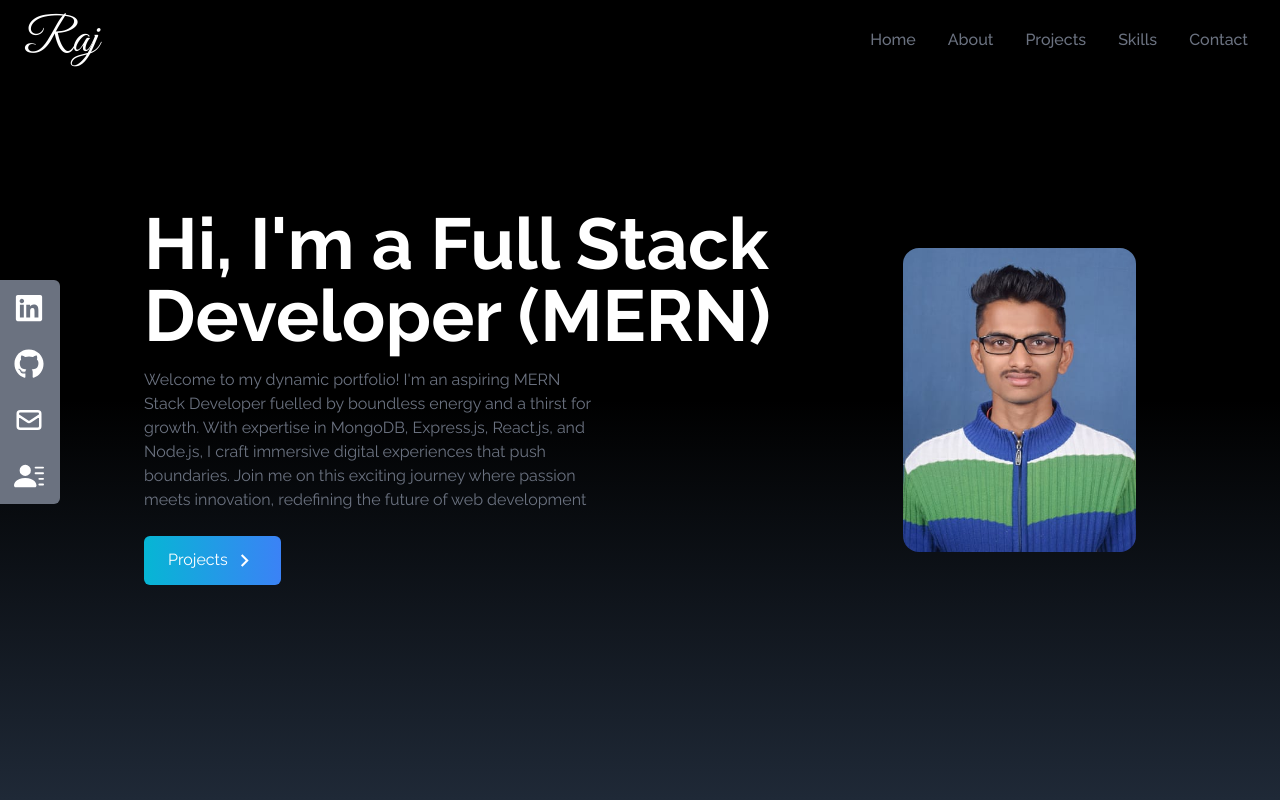
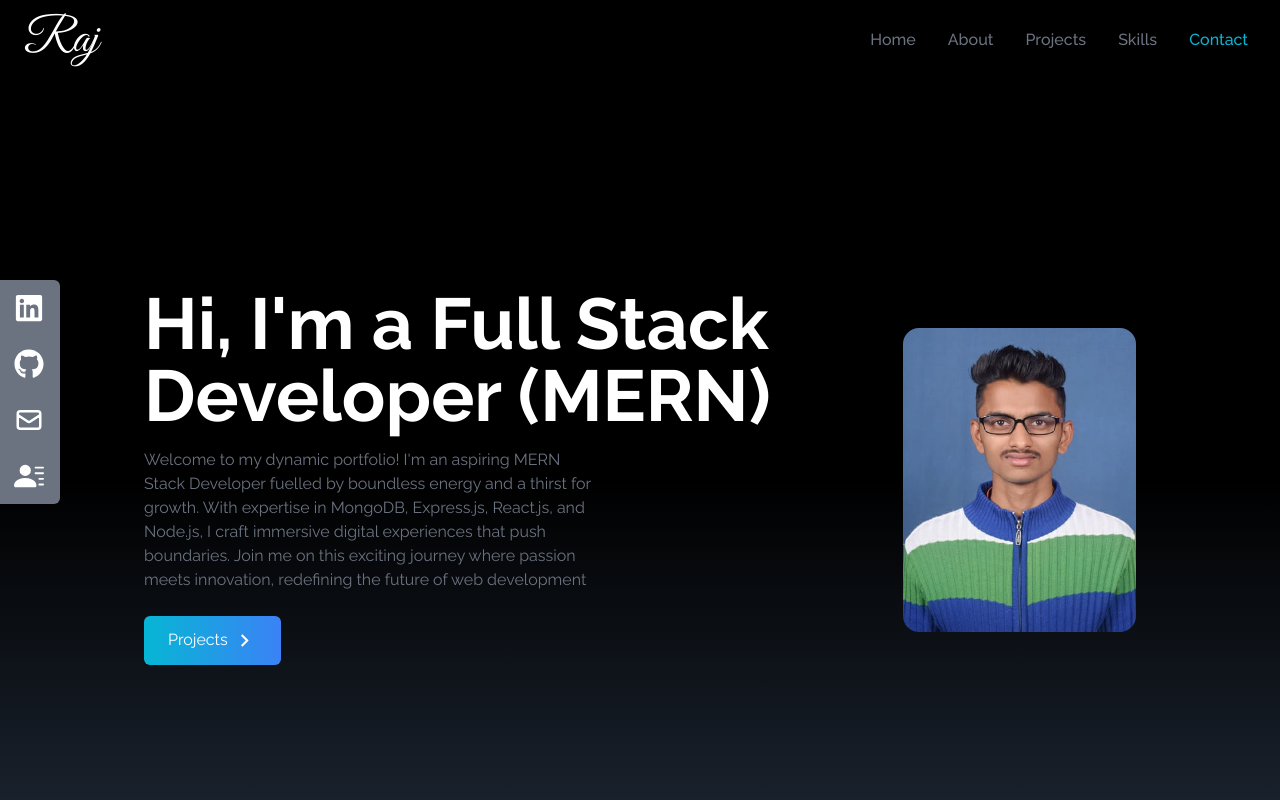
Before and after one commit to rajjadhav20/my-portfolio-1, a React (Vite) app: page / in a window 1280 px wide. Shown: the top 800 px of the page. Built offline with nearby package versions, Linux system fonts and the light colour scheme.

Commit message:
Update Navbar.jsx

```diff
--- a/src/components/Navbar.jsx
+++ b/src/components/Navbar.jsx
@@ -1,9 +1,13 @@
 import React, { useState } from "react";
 import { FaBars, FaTimes } from "react-icons/fa";
-import { Link } from "react-scroll";
+import {
+  Link,
+  animateScroll as scroll,
+} from "react-scroll";
 
 const NavBar = () => {
   const [nav, setNav] = useState(false);
+  const [activeLink, setActiveLink] = useState("");
 
   const links = [
     {
@@ -28,25 +32,40 @@ const NavBar = () => {
     },
   ];
 
+  const handleSetActive = (to) => {
+    setActiveLink(to);
+  };
+
   return (
-    <div className="flex justify-between items-center w-full h-20 px-4 text-white bg-black fixed">
+    <div className="flex justify-between items-center w-full h-20 px-4 text-white bg-black sticky top-0 z-50">
       <div>
         <h1 className="text-5xl font-signs ml-2">Raj</h1>
       </div>
 
+      {/* Desktop Menu */}
       <ul className="hidden md:flex">
         {links.map(({ id, link }) => (
           <li
             key={id}
-            className="px-4 cursor-pointer capitalize font-medium text-gray-500 hover:scale-105 duration-200"
+            className={`px-4 cursor-pointer capitalize font-medium ${
+              activeLink === link ? "text-cyan-500" : "text-gray-500"
+            } hover:scale-105 duration-200`}
           >
-            <Link to={link} smooth duration={500}>
+            <Link
+              to={link}
+              smooth
+              duration={500}
+              spy={true}
+              offset={-70}
+              onSetActive={handleSetActive}
+            >
               {link}
             </Link>
           </li>
         ))}
       </ul>
 
+      {/* Mobile Menu Toggle Button */}
       <div
         onClick={() => setNav(!nav)}
         className="cursor-pointer pr-4 z-10 text-gray-500 md:hidden"
@@ -54,18 +73,24 @@ const NavBar = () => {
         {nav ? <FaTimes size={30} /> : <FaBars size={30} />}
       </div>
 
+      {/* Mobile Menu */}
       {nav && (
-        <ul className="flex flex-col justify-center items-center absolute top-0 left-0 w-full h-screen bg-gradient-to-b from-black to-gray-800 text-gray-500">
+        <ul className="flex flex-col justify-center items-center absolute top-0 left-0 w-full h-screen bg-gradient-to-b from-black to-gray-800 text-gray-500 md:hidden">
           {links.map(({ id, link }) => (
             <li
               key={id}
-              className="px-4 cursor-pointer capitalize py-6 text-4xl"
+              className={`px-4 cursor-pointer capitalize py-6 text-4xl ${
+                activeLink === link ? "text-cyan-500" : "text-gray-500"
+              }`}
             >
               <Link
                 onClick={() => setNav(!nav)}
                 to={link}
                 smooth
                 duration={500}
+                spy={true}
+                offset={-70}
+                onSetActive={handleSetActive}
               >
                 {link}
               </Link>
```
